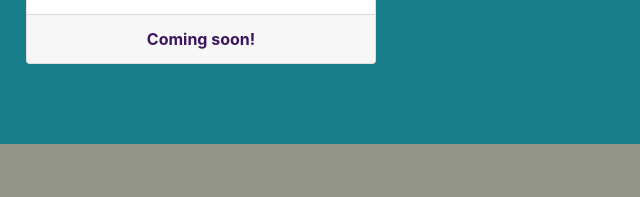
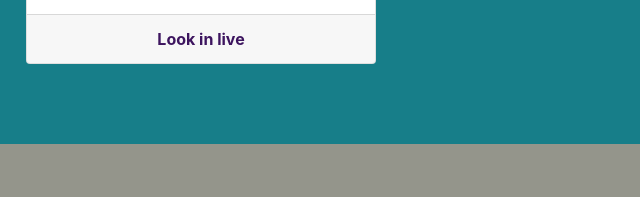
Before and after one commit to saarakhk/saarakhk.github.io, a plain HTML site: page index.html in a window 1280 px wide. Shown: the part 3221-3418 px from the top of the page, 439-1079 px from the left. Drawn offline with nearby package versions, Linux system fonts and the light colour scheme.

Commit message:
Update index.html

```diff
--- a/index.html
+++ b/index.html
@@ -152,7 +152,7 @@
               </p>
             </div>
             <div class="card-footer">
-              <a href="#" class="card-link">Coming soon!</a>
+              <a href="https://tellitaist.ee/" class="card-link">Look in live</a>
             </div>
           </div>
         </div>
```
